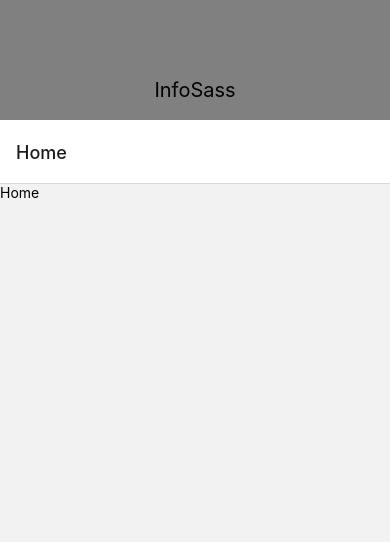
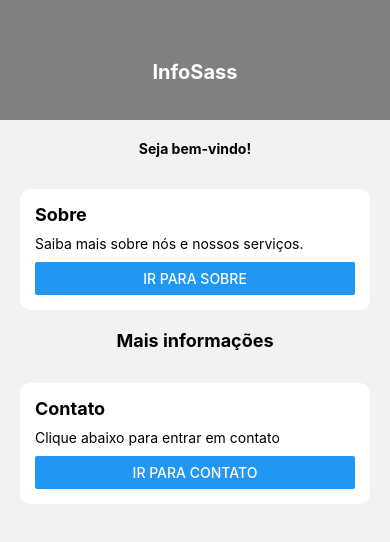
Before and after one commit to kawanwagnner/projeto-general, a React Native app: screen /Home in a window 390 px wide. Shown: the top 542 px of the page. Built offline with nearby package versions, Linux system fonts and the light colour scheme.

Commit message:
feat: new interface

```diff
--- a/App.js
+++ b/App.js
@@ -1,21 +1,21 @@
-import { StyleSheet } from "react-native";
-import Header from "./src/Components/Header";
-import MainNavigator from "./MainNavigator";
+import { StyleSheet, Text, View } from 'react-native'
+import MainNavigator from './MainNavigator'
+import Header from './src/Components/Header'
 
 export default function App() {
   return (
     <>
-      <Header />
-      <MainNavigator />
+    <Header />
+      <MainNavigator/>
     </>
-  );
+  )
 }
 
 const styles = StyleSheet.create({
   container: {
     flex: 1,
-    backgroundColor: "#fff",
-    alignItems: "center",
-    justifyContent: "center",
-  },
-});
+    backgroundColor: '#fff',
+    alignItems: 'center',
+    justifyContent: 'center',
+  }
+})
--- a/MainNavigator.js
+++ b/MainNavigator.js
@@ -1,17 +1,20 @@
-import { NavigationContainer } from "@react-navigation/native";
-import { createNativeStackNavigator } from "@react-navigation/native-stack";
-import Home from "./src/Pages/Home";
-import Sobre from "./src/Pages/Sobre";
+import { NavigationContainer } from '@react-navigation/native';
+import { createNativeStackNavigator } from '@react-navigation/native-stack'
+import React from 'react'
+import Home from './src/Pages/Home';
+import Sobre from './src/Pages/Sobre';
+import Contato from './src/Pages/Contato';
 
 const Stack = createNativeStackNavigator();
 
 export default function MainNavigator() {
   return (
     <NavigationContainer>
-      <Stack.Navigator>
-        <Stack.Screen name="Home" component={Home} />
-        <Stack.Screen name="Sobre" component={Sobre} />
-      </Stack.Navigator>
+        <Stack.Navigator initialRouteName='Home'>
+            <Stack.Screen name="Home" component={Home} options={{ headerShown: false }}/>
+            <Stack.Screen name="Sobre" component={Sobre}/>
+            <Stack.Screen name="Contato" component={Contato}/>
+        </Stack.Navigator>
     </NavigationContainer>
-  );
+  )
 }
--- /dev/null
+++ b/src/Components/Card.js
@@ -0,0 +1,34 @@
+import React from "react";
+import { Button, StyleSheet, Text, View } from "react-native";
+
+export default function Card(props) {
+  return (
+    <View style={styles.card}>
+      <Text style={styles.cardTitle}>{props.title}</Text>
+      <Text style={styles.cardContent}>{props.content}</Text>
+      <Button title={props.buttonText} onPress={props.onPress} />
+    </View>
+  );
+}
+
+const styles = StyleSheet.create({
+  card: {
+    backgroundColor: "#FFFFFF",
+    borderRadius: 10,
+    padding: 15,
+    marginTop: 12,
+    elevation: 3,
+    shadowColor: "#00",
+    shadowOpacity: 0.2,
+    shadowRadius: 1.41,
+  },
+  cardTitle: {
+    fontSize: 18,
+    fontWeight: "bold",
+    marginBottom: 10,
+  },
+  cardContent: {
+    fontSize: 14,
+    marginBottom: 10,
+  },
+});
--- a/src/Components/Header.js
+++ b/src/Components/Header.js
@@ -4,22 +4,23 @@ import { StyleSheet, Text, View } from "react-native";
 export default function Header() {
   return (
     <View style={styles.topo}>
-      <Text style={styles.titulo}>InfoSass</Text>
+      <Text style={styles.tituloHeader}>InfoSass</Text>
     </View>
   );
 }
+
 const styles = StyleSheet.create({
   topo: {
     width: "100%",
     height: 120,
     backgroundColor: "grey",
   },
-  titulo: {
+  tituloHeader: {
     width: "100%",
-    margin: "auto",
     textAlign: "center",
+    color: "white",
+    paddingTop: 60,
+    fontWeight: "bold",
     fontSize: 20,
-    fontWeigth: "bold",
-    paddingTop: 60,
   },
 });
--- /dev/null
+++ b/src/Pages/Contato.js
@@ -0,0 +1,36 @@
+import React from "react";
+import { Text, View, StyleSheet } from "react-native";
+
+export default function Contato() {
+  return (
+    <View style={styles.container}>
+      <Text style={styles.title}>Contato</Text>
+      <Text style={styles.content}>
+        Se você tem alguma dúvida ou gostaria de entrar em contato conosco,
+        envie um e-mail para suporte@app.com ou ligue para (11) 1234-5678.
+      </Text>
+      <Text style={styles.content}>
+        Nossa equipe está disponível de segunda a sexta-feira, das 9h às 18h.
+      </Text>
+    </View>
+  );
+}
+
+const styles = StyleSheet.create({
+  container: {
+    flex: 1,
+    justifyContent: "center",
+    alignItems: "center",
+    padding: 16,
+  },
+  title: {
+    fontSize: 24,
+    fontWeight: "bold",
+  },
+  content: {
+    fontSize: 16,
+    textAlign: "center",
+    marginTop: 10,
+    lineHeight: 24,
+  },
+});
--- a/src/Pages/Home.js
+++ b/src/Pages/Home.js
@@ -1,11 +1,47 @@
-import { View, Text } from "react-native";
+import { useNavigation } from "@react-navigation/native";
+import React from "react";
+import { View, Text, Button, StyleSheet } from "react-native";
+import Card from "../Components/Card";
 
-export default function Home() {
+export default function () {
+    const navigation = useNavigation();
+
   return (
     <>
-      <View>
-        <Text>Home</Text>
+      <View style={styles.container}>
+        <Text style={styles.tituloContato}>Seja bem-vindo!</Text>
+        <Card
+        title="Sobre"
+        content="Saiba mais sobre nós e nossos serviços."
+        buttonText="Ir para Sobre"
+        onPress= {() => navigation.navigate('Sobre')}
+        />
+        <Text style={styles.tituloInfo}>Mais informações</Text>
+        <Card
+        title="Contato"
+        content="Clique abaixo para entrar em contato"
+        buttonText="Ir para Contato"
+        onPress= {() => navigation.navigate('Contato')}
+        />
       </View>
     </>
   );
 }
+
+const styles = StyleSheet.create({
+    container: {
+        padding:20,
+    },
+    tituloContato: {
+        fontWeight: 'bold',
+        marginBottom: 20,
+        textAlign: "center"
+    },
+    tituloInfo: {
+        fontSize: 18,
+        fontWeight: 'bold',
+        marginTop: 20,
+        marginBottom: 20,
+        textAlign: "center"
+    }
+})
--- a/src/Pages/Sobre.js
+++ b/src/Pages/Sobre.js
@@ -1,12 +1,42 @@
 import React from "react";
-import { View, Text } from "react-native";
+import { View, Text, StyleSheet } from "react-native";
 
 export default function Sobre() {
   return (
-    <>
-      <View>
-        <Text>Sobre</Text>
-      </View>
-    </>
+    <View style={styles.container}>
+      <Text style={styles.title}>Sobre Nós</Text>
+      <Text style={styles.content}>
+        Bem-vindo ao nosso app! Somos apaixonados por tecnologia, inovação e em
+        trazer soluções digitais que facilitam o seu dia a dia. Com uma equipe
+        dedicada e focada na excelência, estamos comprometidos em oferecer as
+        melhores experiências para nossos usuários. Aqui, acreditamos que cada
+        detalhe importa, e estamos sempre buscando formas de melhorar e evoluir.
+      </Text>
+      <Text style={styles.content}>
+        Nossa missão é criar impacto positivo através de produtos digitais que
+        transformam a vida das pessoas. Estamos prontos para encarar novos
+        desafios e alcançar novas conquistas juntos!
+      </Text>
+    </View>
   );
 }
+
+const styles = StyleSheet.create({
+  container: {
+    flex: 1,
+    justifyContent: "center",
+    alignItems: "center",
+    padding: 16,
+  },
+  title: {
+    fontSize: 26,
+    fontWeight: "bold",
+    marginBottom: 10,
+  },
+  content: {
+    fontSize: 16,
+    textAlign: "center",
+    marginTop: 10,
+    lineHeight: 24,
+  },
+});
```
